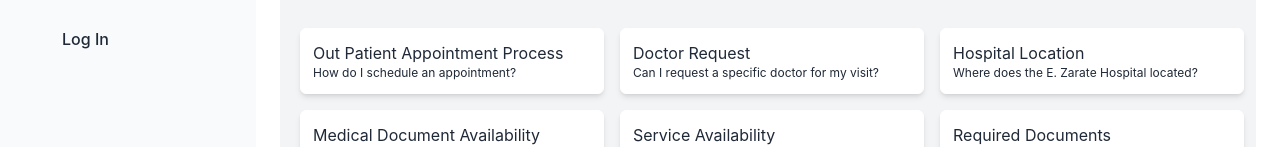
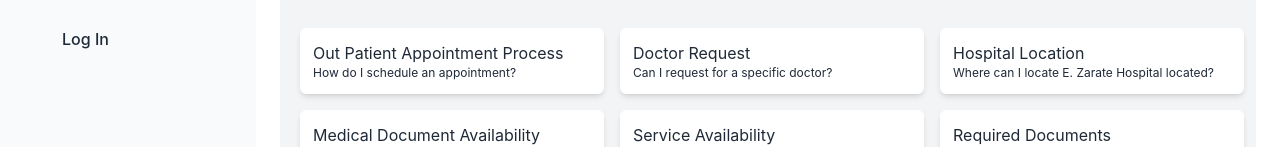
Before and after one commit to PaulSong213/nlp-chat-fe, a React (Vite) app: page / in a window 1280 px wide. Shown: the part 204-351 px from the top of the page. Built offline with nearby package versions, Linux system fonts and the light colour scheme; no server answers; some icons are missing.

Commit message:
Update API base URL and modify chat bubble messages

```diff
--- a/src/api.tsx
+++ b/src/api.tsx
@@ -2,7 +2,7 @@
 import axios from 'axios';
 
 const api = axios.create({
-    baseURL: 'https://nlp-backend-chat.azurewebsites.net', // Replace with your API's base URL
+    baseURL: 'https://nlp-chat-backend.azurewebsites.net/', // Replace with your API's base URL
     //baseURL: 'http://127.0.0.1:8000', // Replace with your API's base URL
 });
 
--- a/src/components/ChatBubbles.tsx
+++ b/src/components/ChatBubbles.tsx
@@ -23,11 +23,11 @@ const ChatBubbles: React.FC<ChatBubblesProps> = ({ chats, isBotTyping, inPerson
     },
     {
       title: 'Doctor Request',
-      message: 'Can I request a specific doctor for my visit?'
+      message: 'Can I request for a specific doctor?'
     },
     {
       title: 'Hospital Location',
-      message: 'Where does the E. Zarate Hospital located?'
+      message: 'Where can I locate E. Zarate Hospital located?'
     },
     {
       title: 'Medical Document Availability',
```
